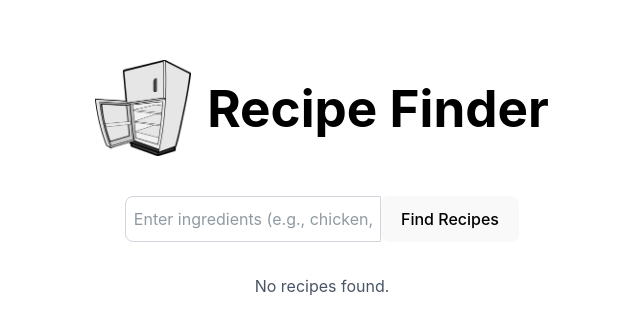
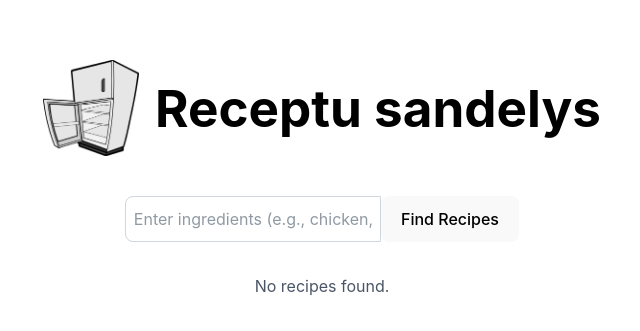
Before and after one commit to nojus-j/Receptu-Sandelys, a React (Vite) app in the folder Receptu Sandelys/: page / in a window 1280 px wide. Shown: the part 217-548 px from the top of the page, without its empty margins (318-958 px from the left). Built offline with nearby package versions, Linux system fonts and the light colour scheme.

Commit message:
fixed the header a bit

```diff
--- a/Receptu Sandelys/src/components/Header.jsx
+++ b/Receptu Sandelys/src/components/Header.jsx
@@ -1,14 +1,11 @@
-import React from 'react';
+import React from "react";
 
 const Header = () => {
   return (
     <header className="bg-white text-black py-4 w-full">
       <div className="container mx-auto flex items-center justify-center">
-      <img src="/emptyFridge.png"
-        alt="Logo"
-        className="w-24 h-24 mr-4"
-        />
-      <h1 className="text-3xl font-bold">Recipe Finder</h1>
+        <img src="/emptyFridge.png" alt="Logo" className="w-24 h-24 mr-4" />
+        <h1 className="text-3xl font-bold">Receptu sandelys</h1>
       </div>
     </header>
   );
```
